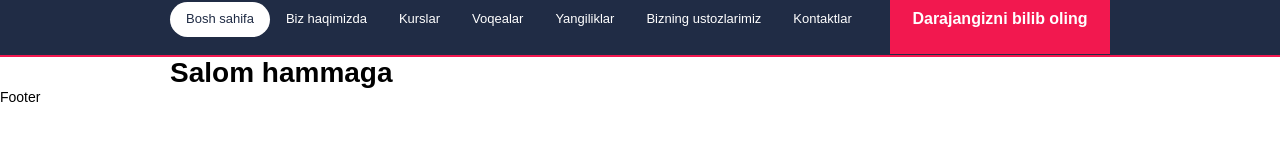
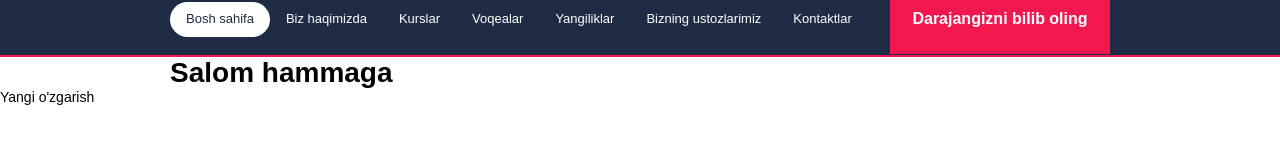
Before and after one commit to ErgashevJahongir/Merit-clone, a Next.js app: page / in a window 1280 px wide. Shown: the part 132-300 px from the top of the page. Built offline with nearby package versions, Linux system fonts and the light colour scheme.

Commit message:
yangi commit

```diff
--- a/components/Footer.jsx
+++ b/components/Footer.jsx
@@ -1,5 +1,5 @@
 const Footer = () => {
-    return <div>Footer</div>;
+    return <div>Yangi o'zgarish</div>;
 };
 
 export default Footer;
```
Also changed, not shown: 1 other file (tests, documents, lock files or other folders).
